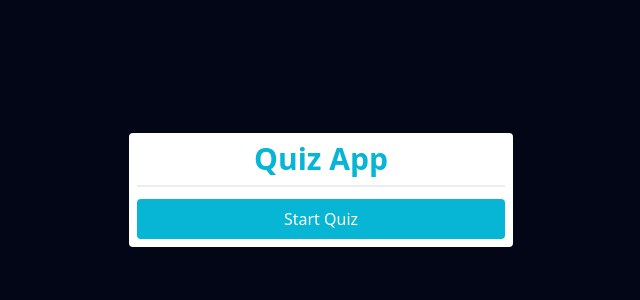
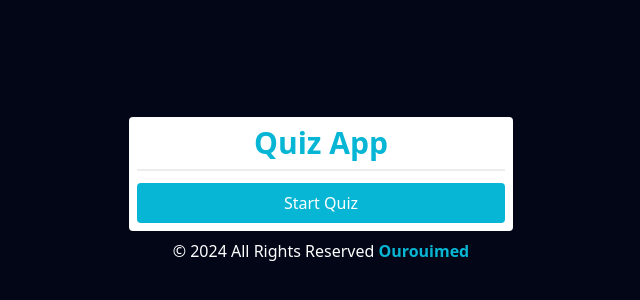
Before and after one commit to Ourouimed/quiz_app, a plain HTML site: page index.html in a window 1280 px wide. Shown: the part 210-510 px from the top of the page, without its empty margins (319-959 px from the left). Drawn offline with nearby package versions, Linux system fonts and the light colour scheme.

Commit message:
update index.html & main.js

```diff
--- a/index.html
+++ b/index.html
@@ -7,7 +7,7 @@
     <script src="https://cdn.tailwindcss.com"></script>
     <title>Quiz App</title>
 </head>
-<body class="min-h-screen flex justify-center items-center bg-slate-950 p-4">
+<body class="min-h-screen flex justify-center items-center bg-slate-950 p-4 flex-col">
     <div class="container bg-white w-96 max-w-full p-2 rounded">
         <h1 class="text-3xl font-bold text-center text-cyan-500 border-b-2 border-solid border-[#ededed] pb-2 mb-2">Quiz App</h1>
         <div class="question relative">
@@ -15,6 +15,7 @@
         </div>
         <button id="next" class="mt-1 w-full bg-cyan-500 py-2 px-1 text-white rounded">Start Quiz</button>
     </div>
+    <p class="text-center text-white mt-2">&copy; <span id="date"></span> All Rights Reserved <a href="https://github.com/ourouimed" class="text-cyan-500 font-bold">Ourouimed</a></p>
     <script src="./main.js"></script>
 </body>
 </html>
--- a/main.js
+++ b/main.js
@@ -1,10 +1,16 @@
+// Json Data Url to fetch
 let JsonUrl = './questions.json'
+
 let question = document.querySelector(".question")
 let next = document.getElementById("next")
+// Initialize I by 0 (refer to number of question)
 let i = 0
+// Initialize Total by 0 (refer to number of correct answers)
 let total = 0
+// Create Quiz main structure
 const CreateQuestions = (data)=>{
     next.innerHTML = `Next`
+    // Pass Quizz Questions
     if (i < data.length){
         let QuestNum = document.createElement("span")
         QuestNum.innerHTML =`Question ${i+1}/${data.length}`
@@ -35,6 +41,7 @@ const CreateQuestions = (data)=>{
         question.append(QuestNum , Q , answers)
         i++
     }
+    // Get Quiz Result
     else {
         next.innerHTML = "Restart"
         next.addEventListener("click" , ()=>{
@@ -53,7 +60,8 @@ const CreateQuestions = (data)=>{
         `
     }
 }
-async function GetQusetions (){
+// Fetch Json Data for questions
+async function GetQusetions (URL){
     try {
         let response = await fetch(JsonUrl)
         let questions = await response.json()
@@ -63,4 +71,7 @@ async function GetQusetions (){
         console.warn(error)
     }
 }
+// Start Quiz on button click
 next.addEventListener("click" , GetQusetions)
+// Get current date
+document.getElementById("date").innerHTML = new Date().getFullYear()
```
